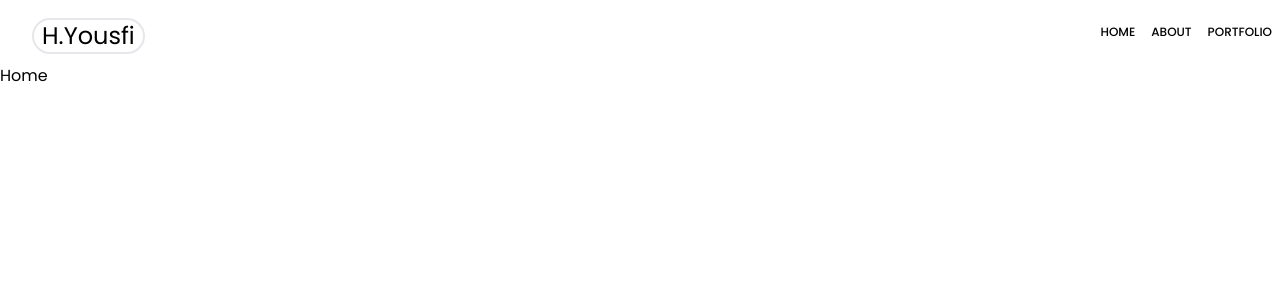
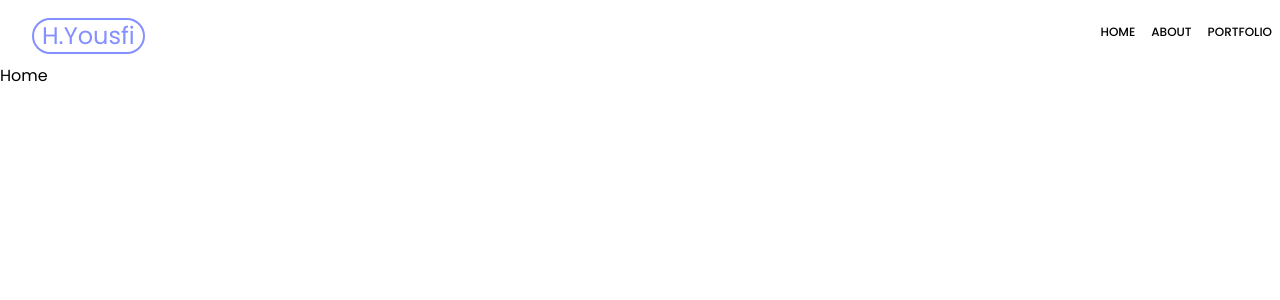
Before and after one commit to maky-hnou/portfolio-front, a Next.js app: page / in a window 1280 px wide. Shown: the top 300 px of the page. Built offline with nearby package versions, Linux system fonts and the light colour scheme.

Commit message:
configure CSS

```diff
--- a/tailwind.config.js
+++ b/tailwind.config.js
@@ -14,6 +14,8 @@ module.exports = {
         light: "#f5f5f5",
         primary: "#B63E96", // 240,86,199
         primaryDark: "#58E6D9", // 80,230,217
+        white: "#fff",
+        light_purple: "#8490ff"
       },
     },
   },
```
